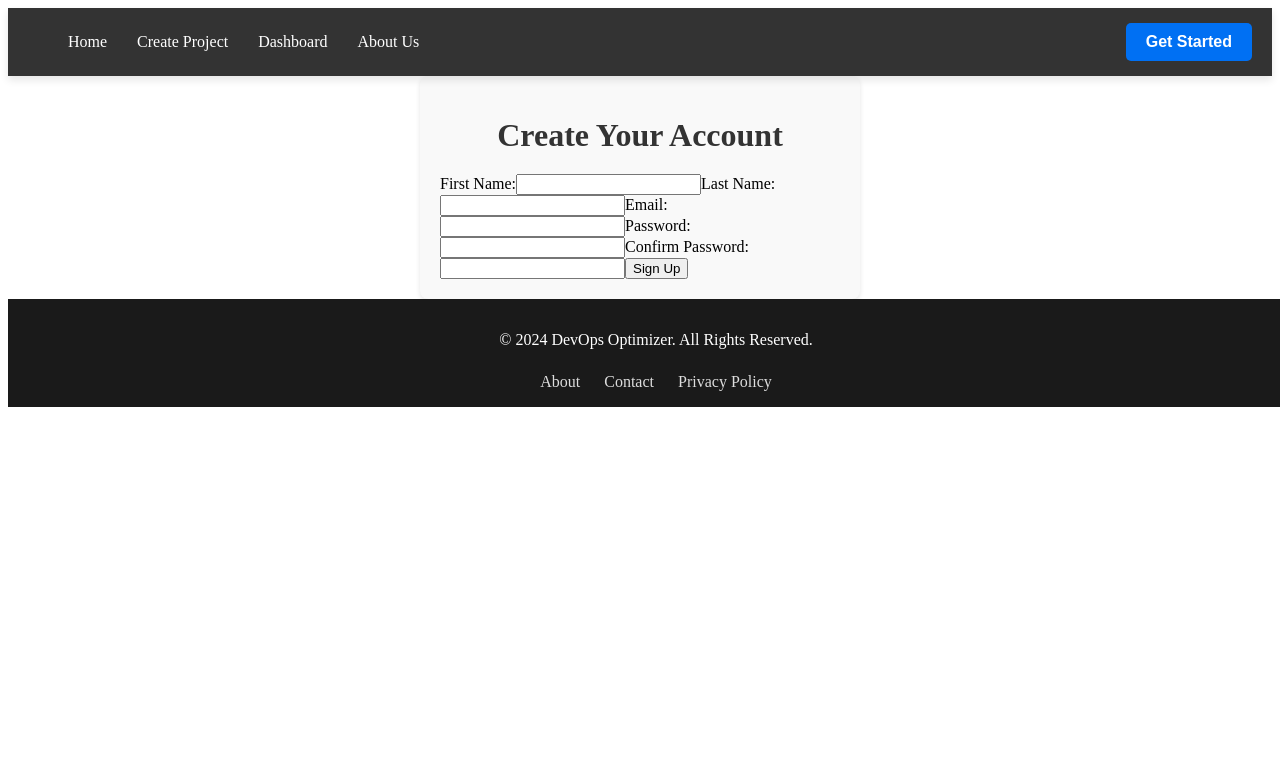
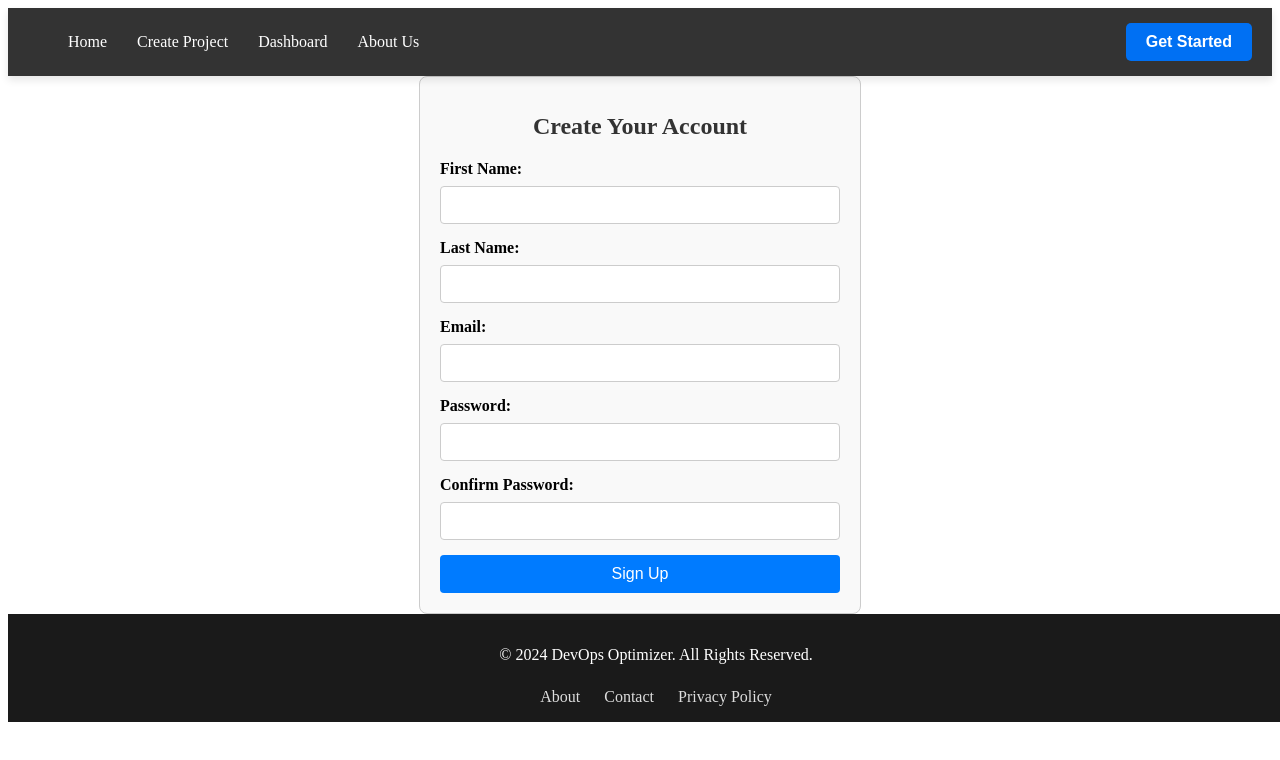
Before and after one commit to Mayawaleed/Automated-Devops-Pipeline, a Next.js app: page /signup in a window 1280 px wide. Shown: the top 760 px of the page. Built offline with nearby package versions, Linux system fonts and the light colour scheme.

Commit message:
signup styling

```diff
--- a/src/styles/signUp.module.css
+++ b/src/styles/signUp.module.css
@@ -1,55 +1,60 @@
-/* src/styles/signUp.module.css */
+/* src/styles/SignUp.module.css */
 .signUpContainer {
     max-width: 400px;
-    margin: auto;
+    margin: 0 auto;
     padding: 20px;
+    border: 1px solid #ccc;
+    border-radius: 8px;
     background-color: #f9f9f9;
-    border-radius: 8px;
-    box-shadow: 0 2px 5px rgba(0, 0, 0, 0.1);
 }
 
-.signUpContainer h1 {
+.title {
     text-align: center;
     margin-bottom: 20px;
+    font-size: 24px;
+    font-weight: bold;
 }
 
-.input {
-    width: 100%;
+.formContainer {
+    display: flex;
+    flex-direction: column;
+}
+
+.label {
+    margin-bottom: 8px;
+    font-weight: bold;
+}
+
+.inputField { /* Updated class for input fields */
     padding: 10px;
-    margin: 8px 0;
+    margin-bottom: 15px;
     border: 1px solid #ccc;
     border-radius: 4px;
+    font-size: 14px;
 }
 
-.button {
-    width: 100%;
-    padding: 12px;
-    background-color: #4CAF50;
+.signUpButton { /* Updated class for button */
+    padding: 10px;
+    background-color: #007bff;
     color: white;
     border: none;
     border-radius: 4px;
     cursor: pointer;
+    font-size: 16px;
 }
 
-.button:hover {
+.signUpButton:hover {
     background-color: #45a049;
 }
 
 .success {
+    text-align: center;
     color: green;
-    text-align: center;
+    margin-top: 10px;
 }
 
 .error {
+    text-align: center;
     color: red;
-    text-align: center;
+    margin-top: 10px;
 }
-
-.link {
-    color: #0066cc;
-    text-decoration: none;
-}
-
-.link:hover {
-    text-decoration: underline;
-}
```
